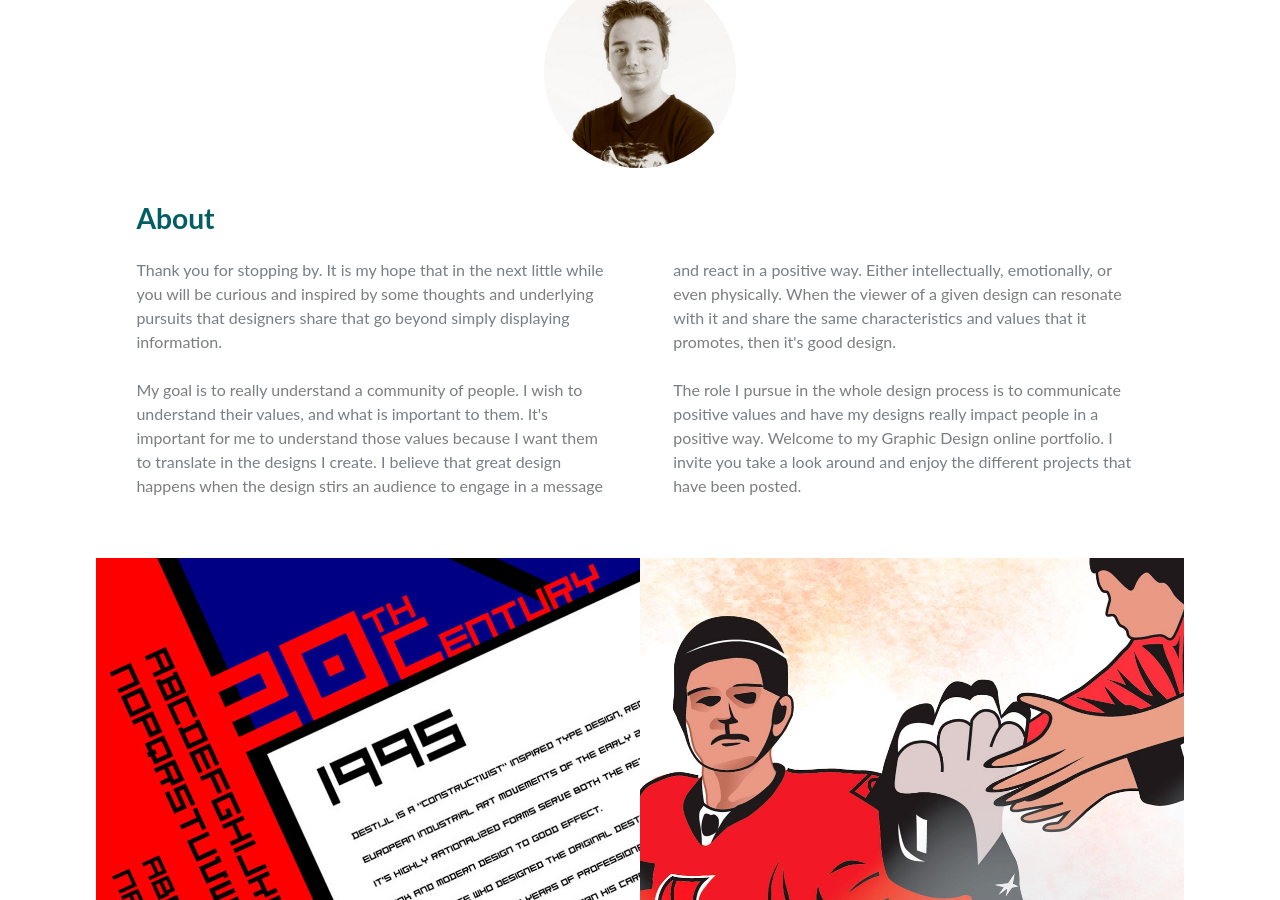
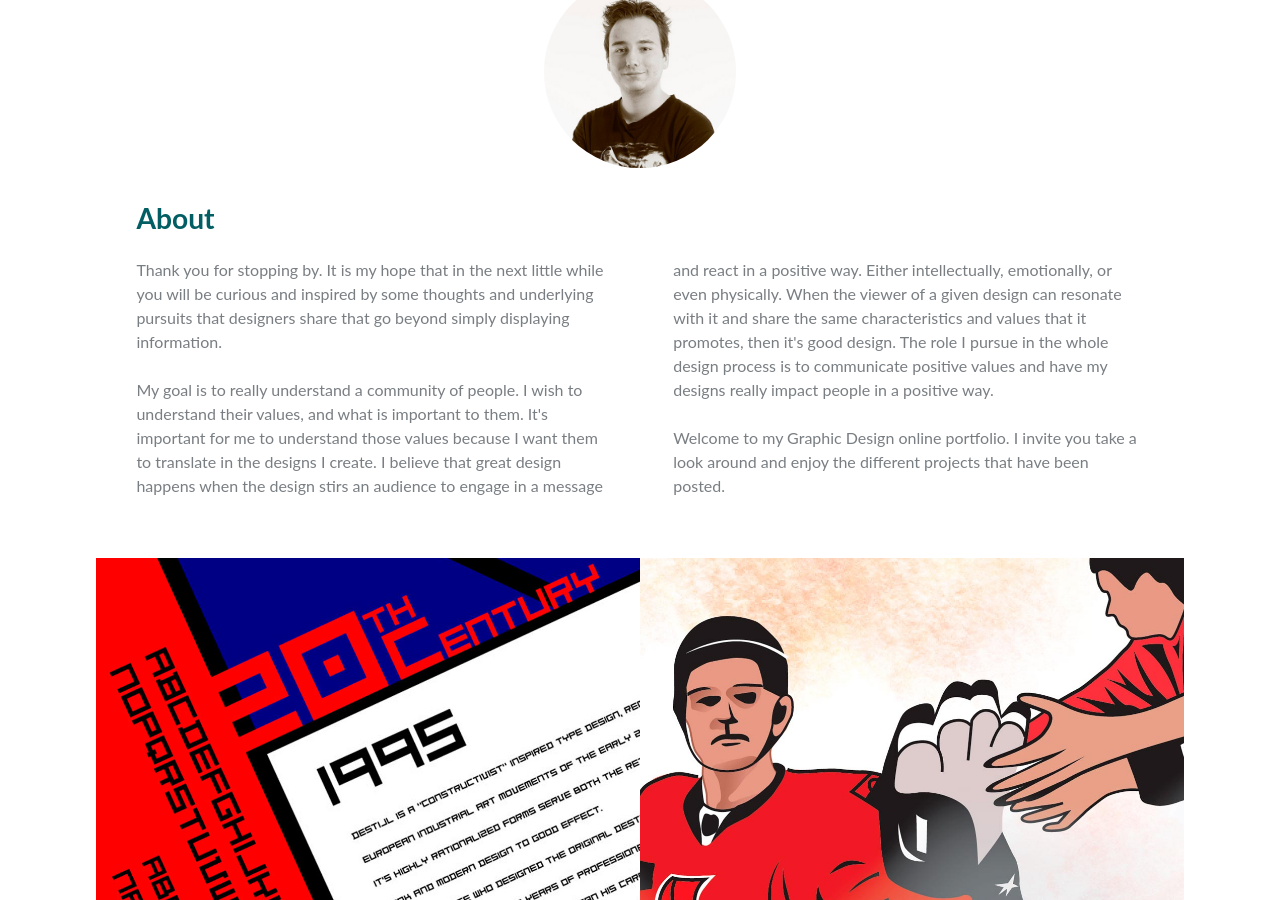
Before and after one commit to sebastiann88/personal-online-portfolio, a Jekyll site: the page built from index.html, in a window 1280 px wide and 900 px high, scrolled down 919 px. Built offline with Jekyll 4.4.1, drawn with Linux system fonts in a browser that asks for light colours; nearby versions of some CDN libraries.

Commit message:
style(html): adjust spacing of footer and about section

```diff
--- a/_layouts/default.html
+++ b/_layouts/default.html
@@ -50,7 +50,7 @@
 
     </div>
     <footer>
-        <div>
+        <div class="pad-top-half">
             <a href="https://www.behance.net/SebastianNadeau" target="_blank">
                 <img class="social-media-icons" src="{{site.baseurl}}/images/behance-icon.svg" alt="Behance">
             </a>
@@ -61,10 +61,12 @@
                 <img class="social-media-icons" src="{{site.baseurl}}/images/vimeo-icon.svg" alt="Vimeo">
             </a>
         </div>
-        <p class="copyright">© 2015 Sebastian Nadeau</p>
-        <a class="terms" href="#">
-            <p>Terms and Privacy</p>
-        </a>
+        <div class="pad-bottom-half">
+            <p class="copyright">© 2015 Sebastian Nadeau</p>
+            <a class="terms" href="#">
+                <p>Terms and Privacy</p>
+            </a>
+        </div>
     </footer>
     <script src="//code.jquery.com/jquery-1.11.3.min.js"></script>
     <script src="/js/carousel/slick.min.js"></script>
--- a/index.html
+++ b/index.html
@@ -21,9 +21,9 @@
         <h2>About</h2>
         <p>Thank you for stopping by. It is my hope that in the next little while you will be curious and inspired by some thoughts and underlying pursuits that designers share that go beyond simply displaying information.</p>
 
-        <p>My goal is to really understand a community of people. I wish to understand their values, and what is important to them. It's important for me to understand those values because I want them to translate in the designs I create. I believe that great design happens when the design stirs an audience to engage in a message and react in a positive way. Either intellectually, emotionally, or even physically. When the viewer of a given design can resonate with it and share the same characteristics and values that it promotes, then it's good design.</p>
+        <p>My goal is to really understand a community of people. I wish to understand their values, and what is important to them. It's important for me to understand those values because I want them to translate in the designs I create. I believe that great design happens when the design stirs an audience to engage in a message and react in a positive way. Either intellectually, emotionally, or even physically. When the viewer of a given design can resonate with it and share the same characteristics and values that it promotes, then it's good design. The role I pursue in the whole design process is to communicate positive values and have my designs really impact people in a positive way.</p>
 
-        <p>The role I pursue in the whole design process is to communicate positive values and have my designs really impact people in a positive way. Welcome to my Graphic Design online portfolio. I invite you take a look around and enjoy the different projects that have been posted.</p>
+        <p>Welcome to my Graphic Design online portfolio. I invite you take a look around and enjoy the different projects that have been posted.</p>
     </div>
 </div>
 
```
